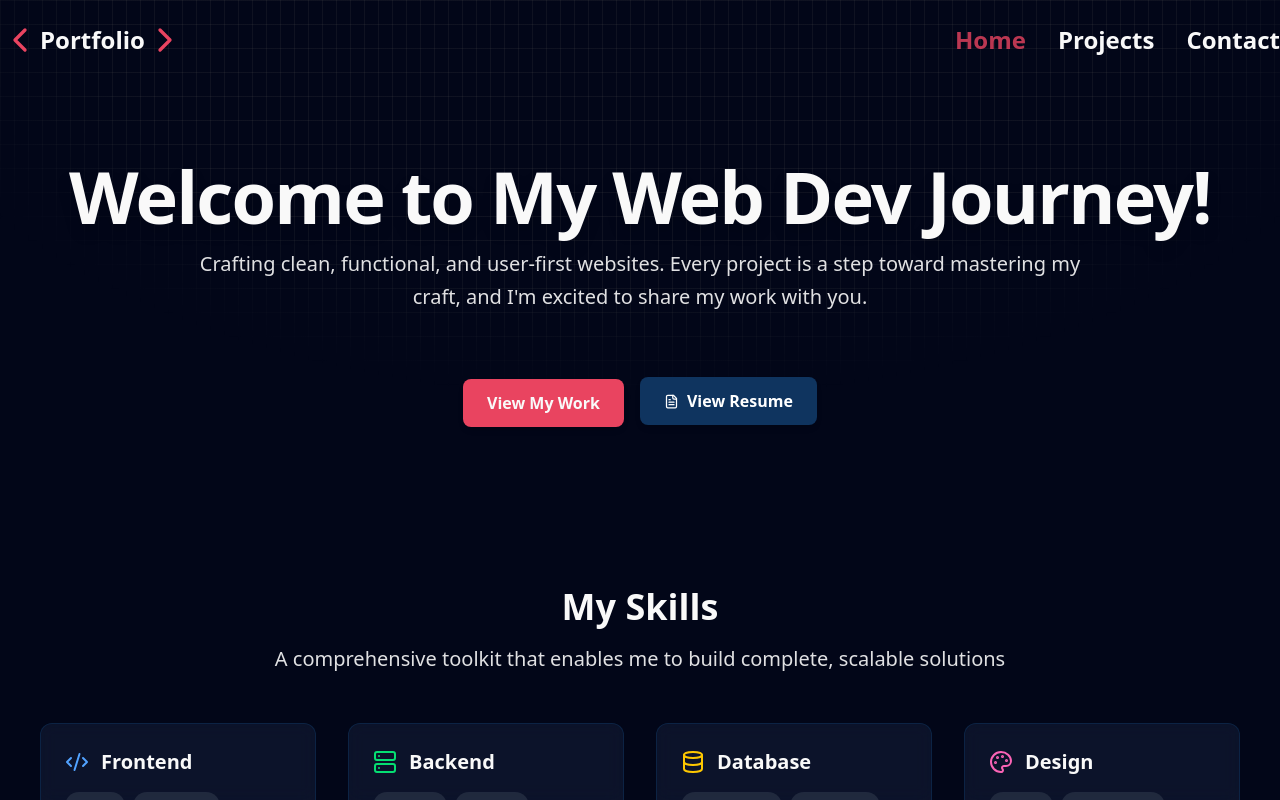
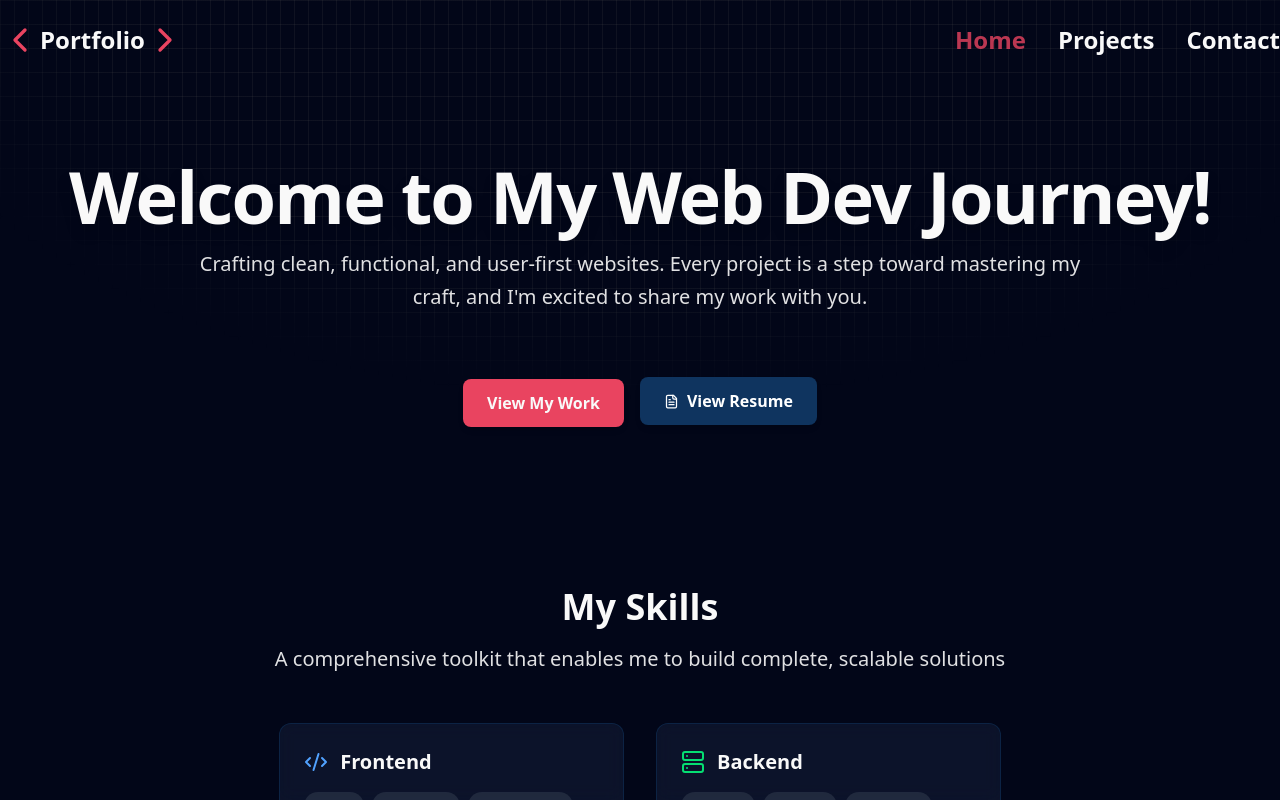
Before and after one commit to Phpar-Ph/portfolio, a React (Vite) app: page / in a window 1280 px wide. Built offline with nearby package versions, Linux system fonts and the light colour scheme.

Commit message:
add footer

```diff
--- a/index.html
+++ b/index.html
@@ -4,7 +4,7 @@
     <meta charset="UTF-8" />
     <link rel="icon" type="image/svg+xml" href="./src/assets/icon.svg" />
     <meta name="viewport" content="width=device-width, initial-scale=1.0" />
-    <title>Philip-Nioda-Portfolio</title>
+    <title>Philip/Nioda/Portfolio</title>
   </head>
   <body>
     <div id="root"></div>
--- a/src/App.jsx
+++ b/src/App.jsx
@@ -4,6 +4,7 @@ import Home from "./pages/Home";
 import Projects from "./pages/Projects";
 import Contact from "./pages/Contact";
 import { Routes, Route } from "react-router";
+import Footer from "./components/Footer";
 
 const App = () => {
   return (
@@ -14,6 +15,7 @@ const App = () => {
         <Route path="/projects" element={<Projects />} />
         <Route path="/contact" element={<Contact />} />
       </Routes>
+      <Footer />
     </div>
   );
 };
--- /dev/null
+++ b/src/components/Footer.jsx
@@ -0,0 +1,14 @@
+import React from "react";
+
+const Footer = () => {
+  return (
+    <div className="flex justify-center flex-col items-center h-20">
+      <div className="bg-gray-300/80 h-0.5 w-1/4 "></div>
+      <h1 className="text-textPrimary text-lg p-4">
+        All rights reserved @2025 || Portfolio
+      </h1>
+    </div>
+  );
+};
+
+export default Footer;
--- a/src/components/NavBar.jsx
+++ b/src/components/NavBar.jsx
@@ -26,7 +26,7 @@ const NavBar = () => {
         <div>
           <h1 className="flex items-center font-extrabold">
             <ChevronLeft className="text-bgCTA " size={40} />
-            Portfolio
+            <NavLink to="/">Portfolio</NavLink>
             <ChevronRight className="text-bgCTA" size={40} />
           </h1>
         </div>
--- a/src/pages/Home.jsx
+++ b/src/pages/Home.jsx
@@ -5,7 +5,7 @@ import { NavLink } from "react-router";
 
 function Home() {
   return (
-    <div className="w-full h-screen">
+    <div className="w-full h-full mb-10">
       <div className=" text-textPrimary mx-auto text-center pl-10 pr-10 pt-40 ">
         <div className="mb-10 ">
           <h1 className=" text-3xl  md:text-4xl lg:text-6xl xl:text-7xl font-extrabold tracking-tight drop-shadow-xl mb-4">
@@ -42,7 +42,7 @@ function Home() {
           </button>
         </div>
         {/* SKILLS */}
-        <div className="mt-40">
+        <div className="mt-40 flex justify-center items-center">
           <div className="space-y-12">
             <div className="text-center space-y-4">
               <h2 className="text-3xl md:text-4xl font-bold">My Skills</h2>
@@ -52,12 +52,15 @@ function Home() {
               </p>
             </div>
 
-            <div className="grid grid-cols-1 md:grid-cols-2 lg:grid-cols-4 gap-8">
+            <div className="container flex items-center justify-center ">
+              <div className="grid grid-cols-1 md:grid-cols-2  gap-8 ">
                 {skills.map((skill, index) => (
-                <div key={index} className="cardStyle p-6">
+                  <div key={index} className="cardStyle p-6 max-w-md">
                     <div className="flex items-center gap-3 mb-4">
                       {skill.icon}
-                    <h3 className="text-xl font-semibold">{skill.category}</h3>
+                      <h3 className="text-xl font-semibold">
+                        {skill.category}
+                      </h3>
                     </div>
                     <div className="flex flex-wrap gap-2">
                       {skill.items.map((item, itemIndex) => (
@@ -76,6 +79,7 @@ function Home() {
           </div>
         </div>
       </div>
+    </div>
   );
 }
 
```
Lines whose indentation alone changed are shown as unchanged.
